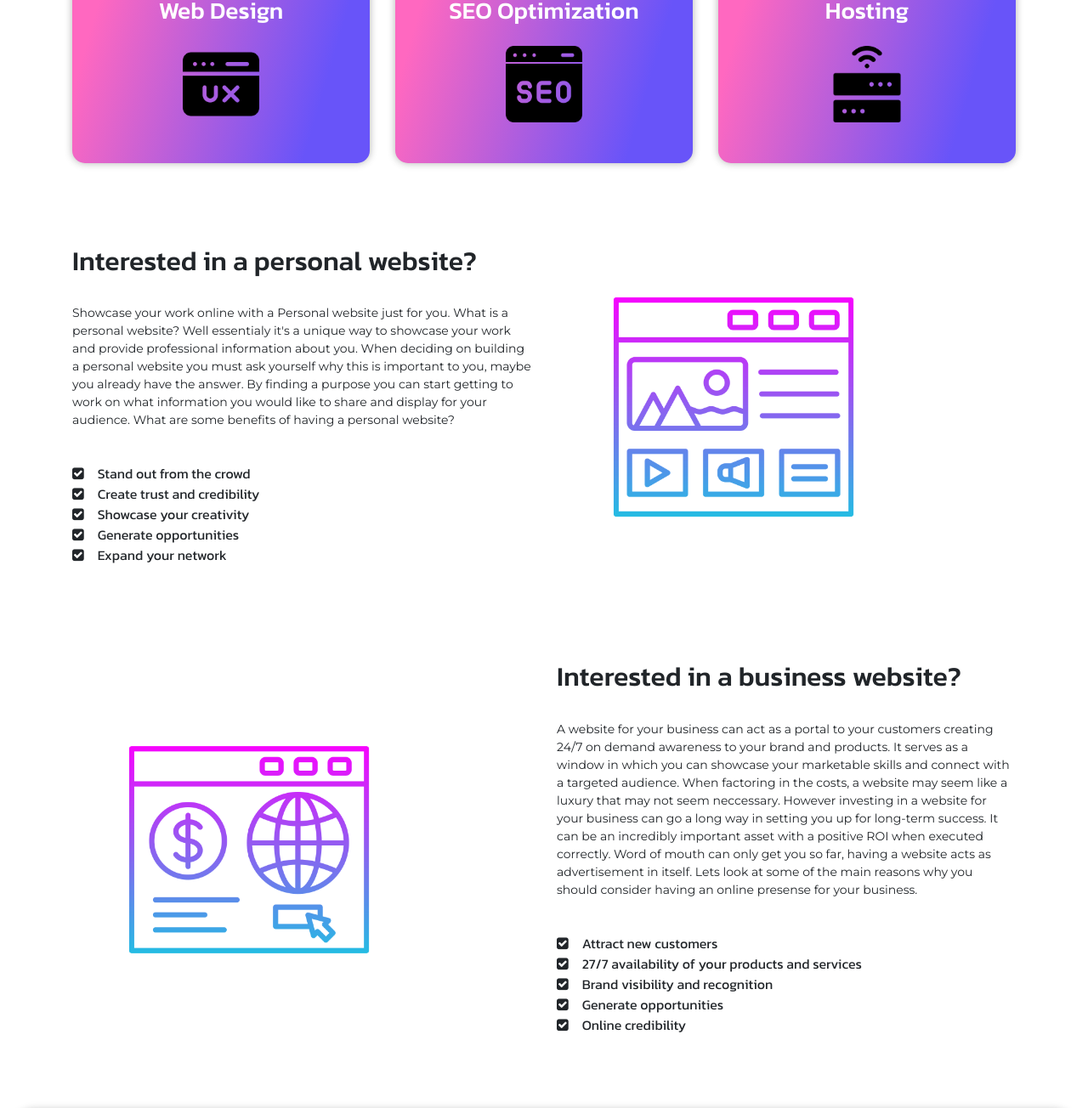
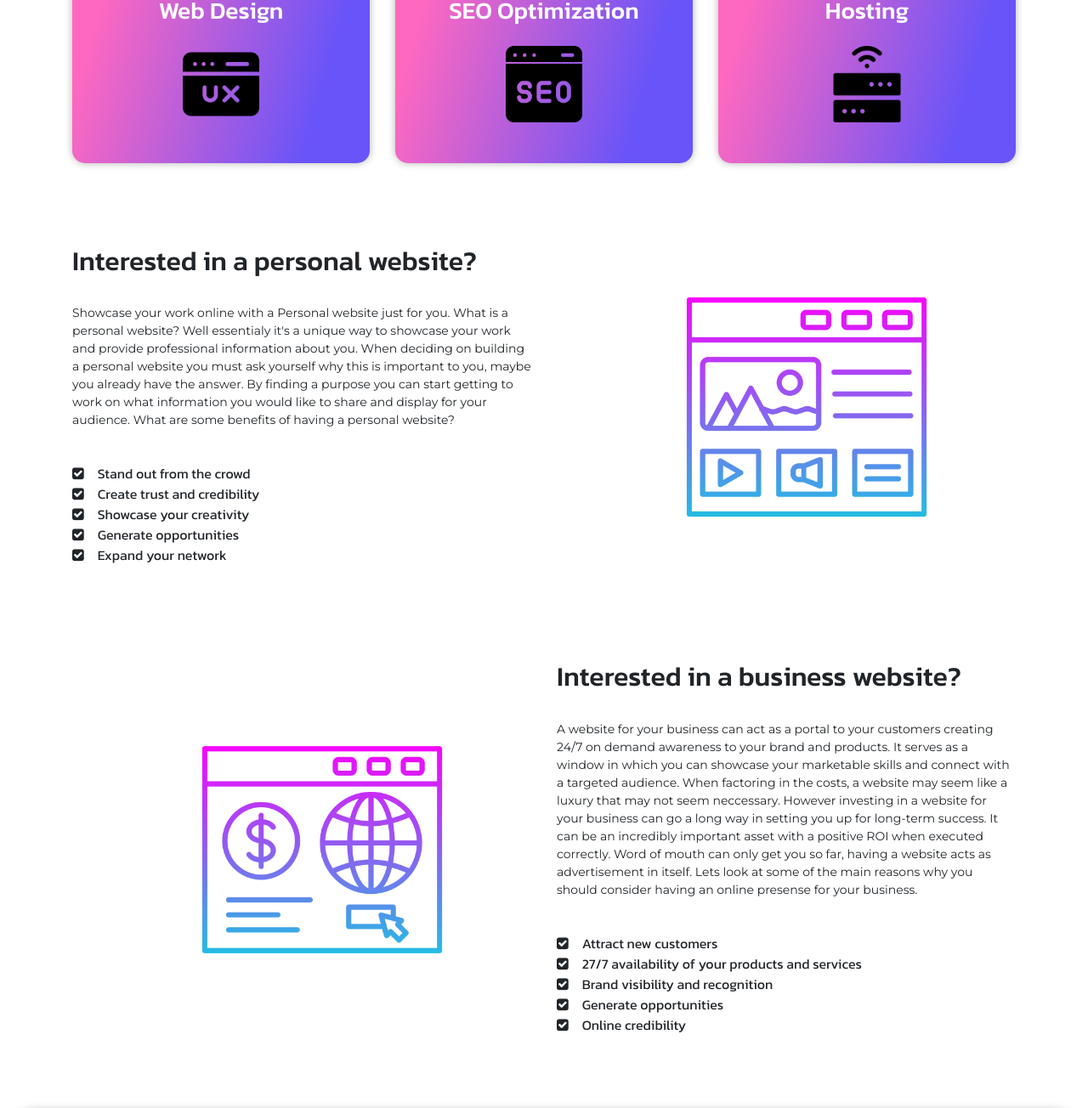
Before and after one commit to TropicalXU/layerlabsv2, a React (Create React App) app: page / in a window 1280 px wide. Shown: the part 1813-3117 px from the top of the page at 85% size. Built offline with nearby package versions, Linux system fonts and the light colour scheme; no server answers.

Commit message:
new changes added

```diff
--- a/src/components/HomeComponent.js
+++ b/src/components/HomeComponent.js
@@ -244,7 +244,7 @@ class Home extends Component {
                                     <li><span className='fa fa-square-check mr-3'></span>Expand your network</li>
                                 </ul>
                             </div>
-                            <div className='col-12 col-md-6 align-self-center'>
+                            <div className='col-12 col-md-6 align-self-center text-center'>
                                 <img src='/assets/images/web-design.png' className='img-fluid move-img ml-5' width='320px' height='320px' alt='Personal website'/>
                             </div>
                         </div>
@@ -266,7 +266,7 @@ class Home extends Component {
                                     <li><span className='fa fa-square-check mr-3'></span>Online credibility</li>
                                 </ul>
                             </div>
-                            <div className='col-12 col-md-6 align-self-center'>
+                            <div className='col-12 col-md-6 align-self-center text-center'>
                                 <img src='/assets/images/online-business.png' className='img-fluid move-img ml-5' width='320px' height='320px' alt='Business website'/>
                             </div>
                         </div>
```
